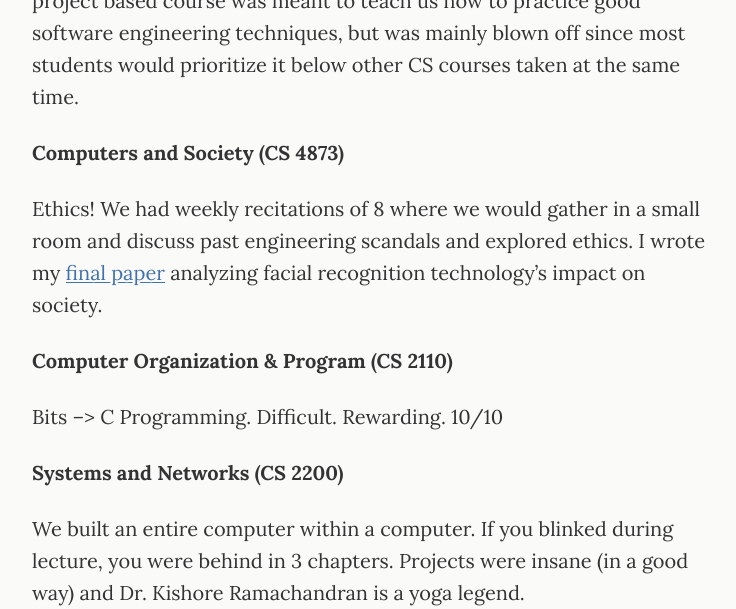
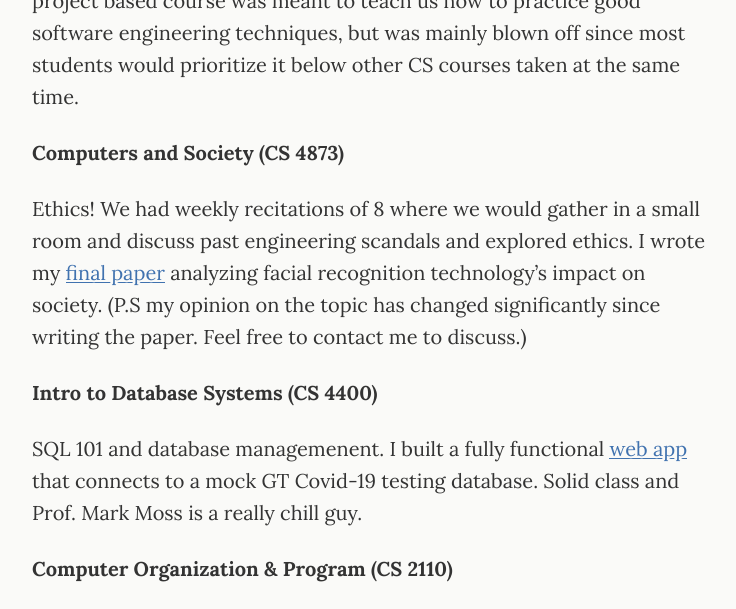
Before and after one commit to kellytran3k/kellytran3k.github.io, a Jekyll site: the page built from _posts/2022-06-22-GTCS.md, in a window 1280 px wide and 900 px high, scrolled down 2950 px, cut to the strip 0-609 px from the top of the window. Shown: the whole strip, without its empty margins (266-1002 px from the left). Built offline with Jekyll 4.4.1, drawn with Linux system fonts in a browser that asks for light colours.

Commit message:
updated website 08/22

```diff
--- a/_posts/2022-06-22-GTCS.md
+++ b/_posts/2022-06-22-GTCS.md
@@ -62,7 +62,11 @@ A really essential course (and probably the most useful for SWEs) that isn't rea
 
 **Computers and Society (CS 4873)**
 
-Ethics! We had weekly recitations of 8 where we would gather in a small room and discuss past engineering scandals and explored ethics. I wrote my [final paper](https://docs.google.com/document/d/1IvnJkYL3WMLlvw_-nx3TcaCJSDSAbI1TOBJZrbtwAhc/edit?usp=sharing) analyzing facial recognition technology's impact on society.
+Ethics! We had weekly recitations of 8 where we would gather in a small room and discuss past engineering scandals and explored ethics. I wrote my [final paper](https://docs.google.com/document/d/1IvnJkYL3WMLlvw_-nx3TcaCJSDSAbI1TOBJZrbtwAhc/edit?usp=sharing) analyzing facial recognition technology's impact on society. (P.S my opinion on the topic has changed significantly since writing the paper. Feel free to contact me to discuss.)
+
+**Intro to Database Systems (CS 4400)**
+
+SQL 101 and database managemenent. I built a fully functional [web app](https://kellytran3k.github.io/projects/gt-covid-19-simulator/) that connects to a mock GT Covid-19 testing database. Solid class and Prof. Mark Moss is a really chill guy.
 
 **Computer Organization & Program (CS 2110)**
 
```
